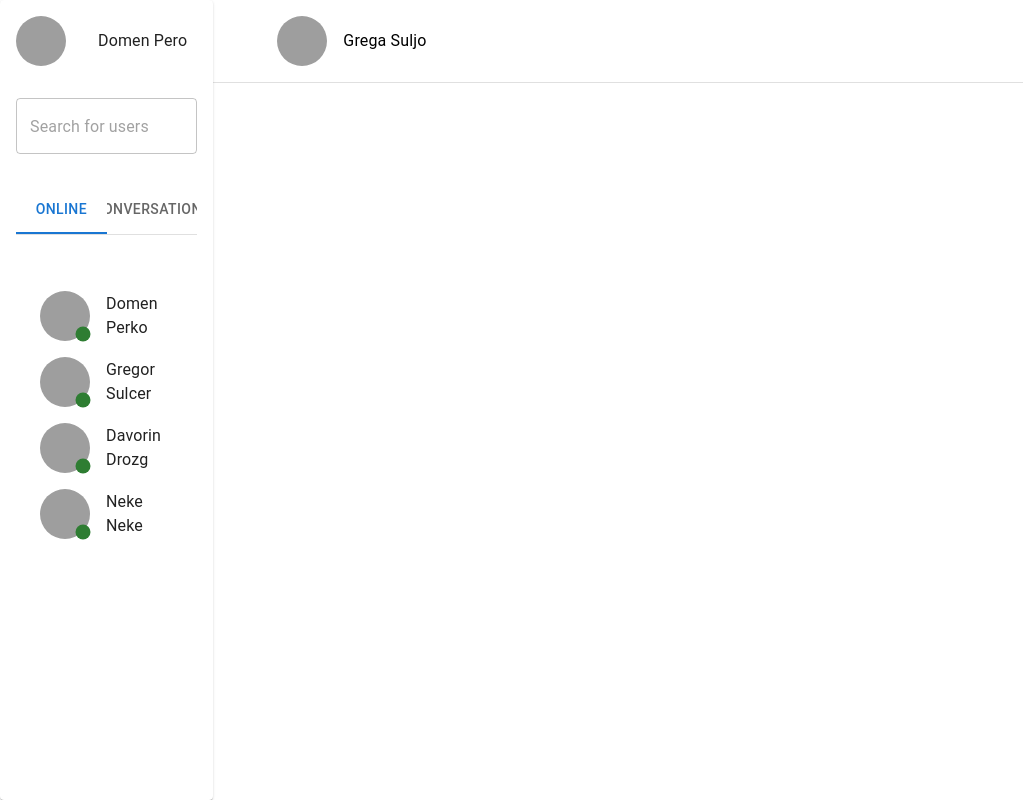
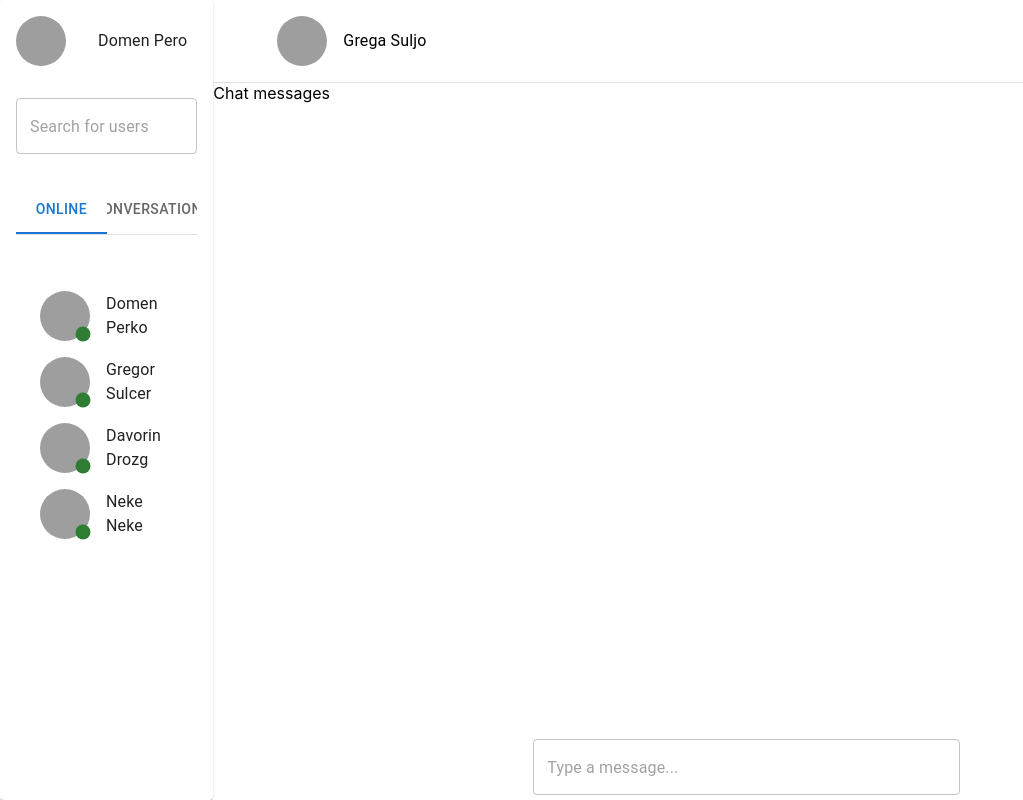
Before and after one commit to perkzen/e2ee-chat-frontend, a React (Create React App) app: page / in a window 1280 px wide. Shown: the whole page, without its empty margins (0-1023 px from the left). Built offline with nearby package versions, Linux system fonts and the light colour scheme; grey boxes are pictures that could not be loaded.

Commit message:
feat: add input

```diff
--- /dev/null
+++ b/src/components/pages/Chat/Chat.module.scss
@@ -0,0 +1,16 @@
+.Container {
+  .ChatMessage {
+    height: 82vh;
+  }
+
+  .InputContainer {
+    display: flex;
+    flex-direction: row;
+    justify-content: center;
+    width: 100%;
+
+    .Input {
+      width: 40%;
+    }
+  }
+}
--- a/src/components/pages/Chat/Chat.tsx
+++ b/src/components/pages/Chat/Chat.tsx
@@ -1,11 +1,16 @@
 import React, { FC } from 'react';
+import classes from './Chat.module.scss';
 import { Box } from '@mui/material';
-import { ChatHeader } from '../../ui';
+import { ChatHeader, Input } from '../../ui';
 
 const Chat: FC = () => {
   return (
-    <Box>
+    <Box className={classes.Container}>
       <ChatHeader />
+      <Box className={classes.ChatMessage}>Chat messages</Box>
+      <Box className={classes.InputContainer}>
+        <Input placeholder={'Type a message...'} className={classes.Input} />
+      </Box>
     </Box>
   );
 };
```
